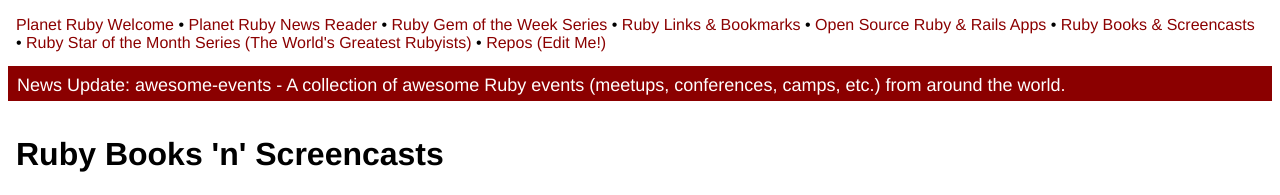
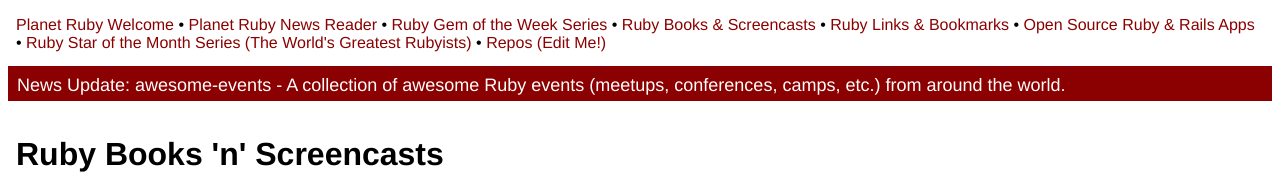
Before and after one commit to planetruby/planetruby.github.io, a Jekyll site: the page built from books/index.html, in a window 1280 px wide. Shown: the top 195 px of the page. Built offline with Jekyll 4.4.1, drawn with Linux system fonts in a browser that asks for light colours.

Commit message:
up books

```diff
--- a/_layouts/default.html
+++ b/_layouts/default.html
@@ -20,11 +20,12 @@
 
     <a href="{{ site.url }}/gems">Ruby Gem of the Week Series</a> •
 
+    <a href="{{ site.url }}/books">Ruby Books &amp; Screencasts</a> •
+
     <a href="{{ site.url }}/links">Ruby Links &amp; Bookmarks</a> •
 
     <a href="{{ site.url }}/apps">Open Source Ruby &amp; Rails Apps</a> •
 
-    <a href="{{ site.url }}/books">Ruby Books &amp; Screencasts</a> •
 
     <a href="{{ site.url }}/stars">Ruby Star of the Month Series (The World's Greatest Rubyists)</a> •
 
--- a/books/index.html
+++ b/books/index.html
@@ -23,10 +23,17 @@
   <div class='book'>
     <div class='book-img'>
         <!-- note: scale image to 200px height -->
+       <a href="{{ book.book_url }}">
         <img src="{{site.url}}/_data/books/i/{{book.cover}}" style="height: 200px; width: auto;">
+       </a>
     </div>
     <div class='book-title'>
-        <b>{{ book.title }}</b> by
+        <b>{{ book.title }}
+           {% if book.edition %}
+            ({{ book.edition}})
+           {% endif %}
+        </b>
+        by
         {{ book.author }};
         {{ book.publisher }},
         {{ book.date }};
@@ -44,10 +51,16 @@
   <div class='book'>
     <div class='book-img'>
         <!-- note: scale image to 200px height -->
+       <a href="{{ book.book_url }}">
         <img src="{{site.url}}/_data/books/i/{{book.cover}}" style="height: 200px; width: auto;">
+       </a>
     </div>
     <div class='book-title'>
-        <b>{{ book.title }}</b> by
+        <b>{{ book.title }}
+           {% if book.edition %}
+            ({{ book.edition}})
+           {% endif %}
+        </b>
         {{ book.author }};
         {{ book.publisher }},
         {{ book.date }};
```
Also changed, not shown: links/index.html (+4 -4 lines), attic/_layouts/book.html (renamed from _layouts/book.html), attic/_layouts/link.html (renamed from _layouts/link.html), attic/books/feed.xml (renamed from books/feed.xml), attic/links/feed.xml (renamed from attic/feed.xml), attic/links/index.html (renamed from attic/index.html).
